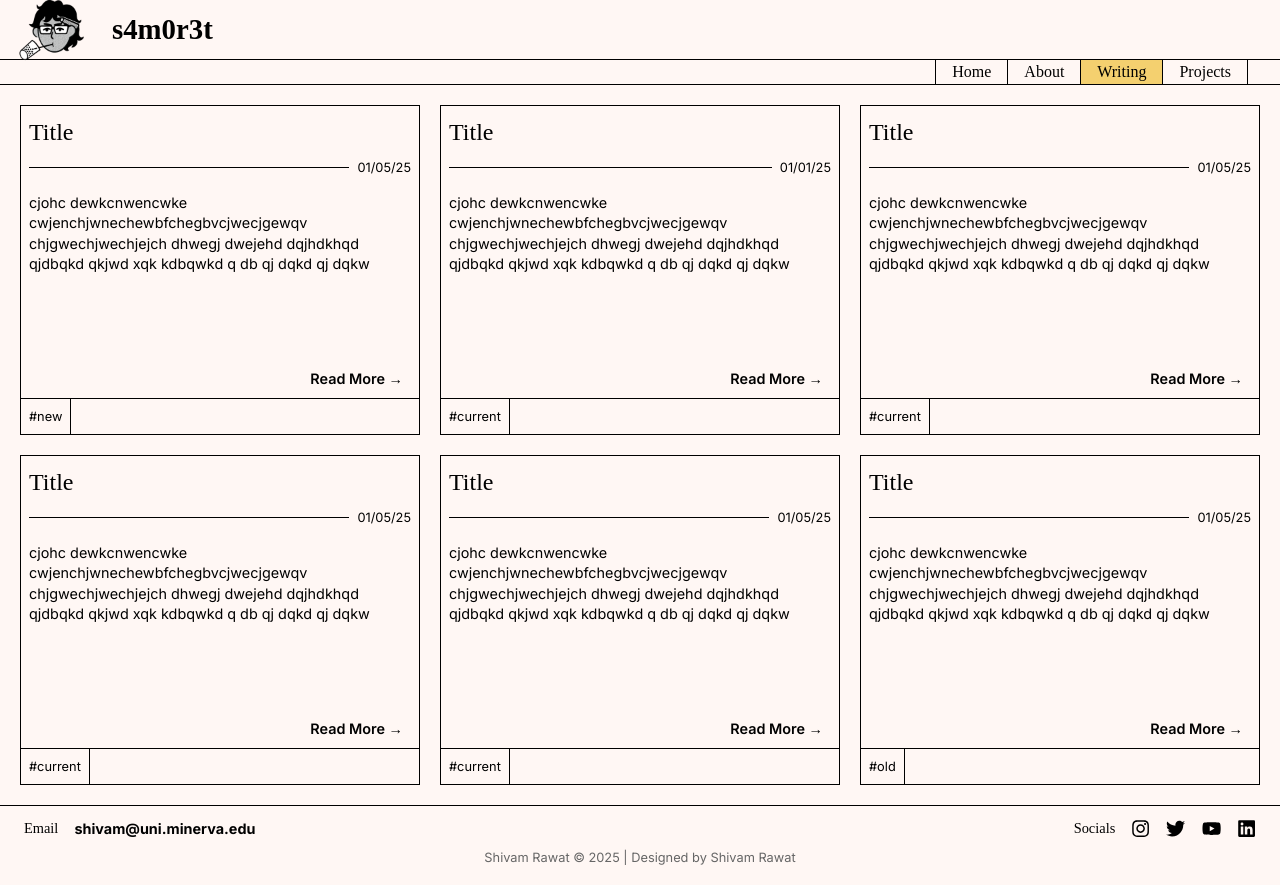
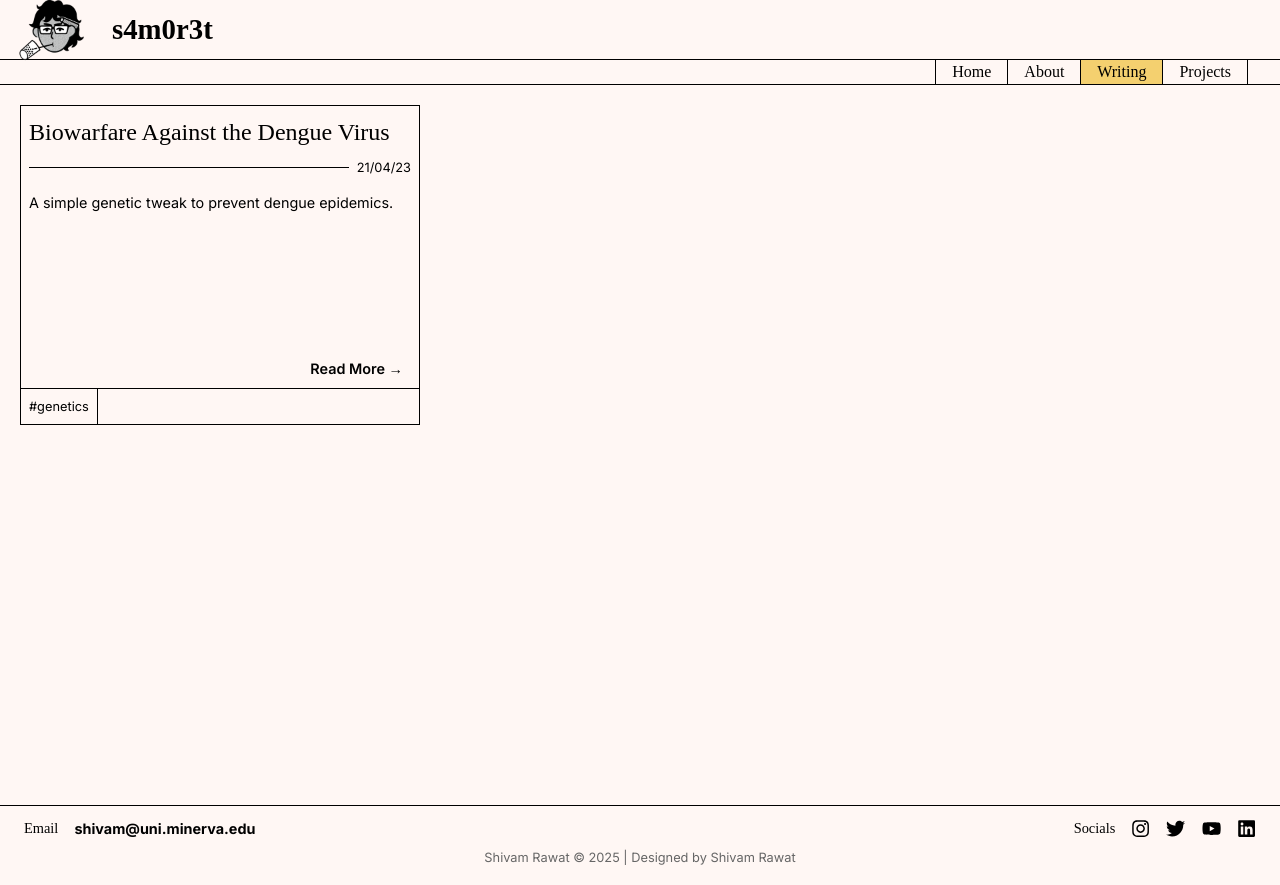
Before and after one commit to shivamrawat1/portfolio, a Next.js app: page / in a window 1280 px wide. Both pictures are taken after a click on the button "Writing". Built offline with nearby package versions, Linux system fonts and the light colour scheme.

Commit message:
added first article

```diff
--- a/src/app/components/pages/writing.tsx
+++ b/src/app/components/pages/writing.tsx
@@ -16,51 +16,11 @@ export default function WritingPage({ updateCategoryHeader }: WritingPageProps)
     const articles = useMemo(() => [
         {
             id: 1,
-            title: "Title",
-            description: "cjohc dewkcnwencwke cwjenchjwnechewbfchegbvcjwecjgewqv chjgwechjwechjejch dhwegj dwejehd dqjhdkhqd qjdbqkd qkjwd xqk kdbqwkd q db qj dqkd qj dqkw",
-            date: "01/05/25",
-            category: "new",
-            url: "/writing/article-1"
-        },
-        {
-            id: 2,
-            title: "Title",
-            description: "cjohc dewkcnwencwke cwjenchjwnechewbfchegbvcjwecjgewqv chjgwechjwechjejch dhwegj dwejehd dqjhdkhqd qjdbqkd qkjwd xqk kdbqwkd q db qj dqkd qj dqkw",
-            date: "01/01/25",
-            category: "current",
-            url: "/writing/article-2"
-        },
-        {
-            id: 3,
-            title: "Title",
-            description: "cjohc dewkcnwencwke cwjenchjwnechewbfchegbvcjwecjgewqv chjgwechjwechjejch dhwegj dwejehd dqjhdkhqd qjdbqkd qkjwd xqk kdbqwkd q db qj dqkd qj dqkw",
-            date: "01/05/25",
-            category: "current",
-            url: "/writing/article-3"
-        },
-        {
-            id: 4,
-            title: "Title",
-            description: "cjohc dewkcnwencwke cwjenchjwnechewbfchegbvcjwecjgewqv chjgwechjwechjejch dhwegj dwejehd dqjhdkhqd qjdbqkd qkjwd xqk kdbqwkd q db qj dqkd qj dqkw",
-            date: "01/05/25",
-            category: "current",
-            url: "/writing/article-4"
-        },
-        {
-            id: 5,
-            title: "Title",
-            description: "cjohc dewkcnwencwke cwjenchjwnechewbfchegbvcjwecjgewqv chjgwechjwechjejch dhwegj dwejehd dqjhdkhqd qjdbqkd qkjwd xqk kdbqwkd q db qj dqkd qj dqkw",
-            date: "01/05/25",
-            category: "current",
-            url: "/writing/article-5"
-        },
-        {
-            id: 6,
-            title: "Title",
-            description: "cjohc dewkcnwencwke cwjenchjwnechewbfchegbvcjwecjgewqv chjgwechjwechjejch dhwegj dwejehd dqjhdkhqd qjdbqkd qkjwd xqk kdbqwkd q db qj dqkd qj dqkw",
-            date: "01/05/25",
-            category: "old",
-            url: "/writing/article-6"
+            title: "Biowarfare Against the Dengue Virus",
+            description: "A simple genetic tweak to prevent dengue epidemics.",
+            date: "21/04/23",
+            category: "genetics",
+            url: "https://shivamrawat1.substack.com/p/biowarfare-against-the-dengue-virus"
         }
     ], []);
 
--- a/src/app/styles/article-card.module.css
+++ b/src/app/styles/article-card.module.css
@@ -4,6 +4,7 @@
     flex-direction: column;
     height: 100%;
     width: 100%;
+    max-height: 40vh;
     box-sizing: border-box;
     transition: transform 0.3s ease, box-shadow 0.3s ease;
     background-color: #FFF7F4;
--- a/src/app/styles/pages/writing.module.css
+++ b/src/app/styles/pages/writing.module.css
@@ -1,7 +1,8 @@
 .writing_container {
     display: flex;
     width: 100%;
-    height: 90vh;
+    height: 100%;
+    min-height: 90vh;
     overflow-y: auto;
     padding: 20px;
 }
```
